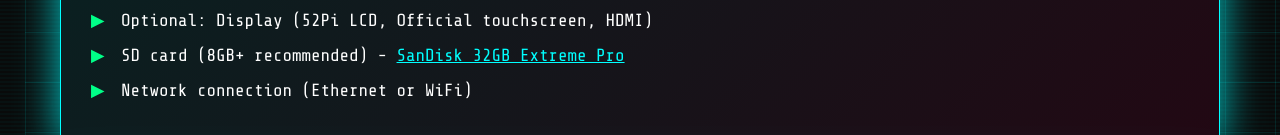
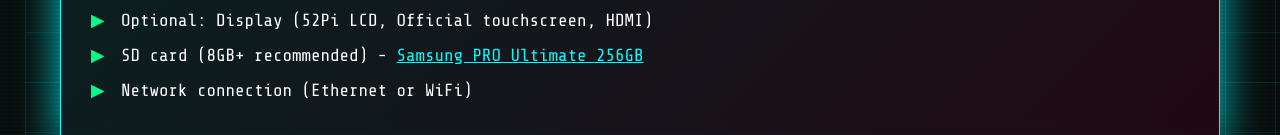
Before and after one commit to privitera/public, a plain HTML site: page flasher/index.html in a window 1280 px wide. Shown: the part 443-578 px from the top of the page. Drawn offline with nearby package versions, Linux system fonts and the light colour scheme.

Commit message:
fix: correct SD card description to Samsung PRO Ultimate 256GB

```diff
--- a/flasher/index.html
+++ b/flasher/index.html
@@ -533,7 +533,7 @@
                 <li>Raspberry Pi 5 or CM5 (Pi 4 also supported)</li>
                 <li>CAN adapter: USB or SPI MCP2515 (250kbps)</li>
                 <li>Optional: Display (52Pi LCD, Official touchscreen, HDMI)</li>
-                <li>SD card (8GB+ recommended) - <a href="https://www.amazon.com/dp/B0CF82B8NN" target="_blank" style="color: var(--neon-cyan); text-decoration: underline;">SanDisk 32GB Extreme Pro</a></li>
+                <li>SD card (8GB+ recommended) - <a href="https://www.amazon.com/dp/B0CF82B8NN" target="_blank" style="color: var(--neon-cyan); text-decoration: underline;">Samsung PRO Ultimate 256GB</a></li>
                 <li>Network connection (Ethernet or WiFi)</li>
             </ul>
         </div>
```
